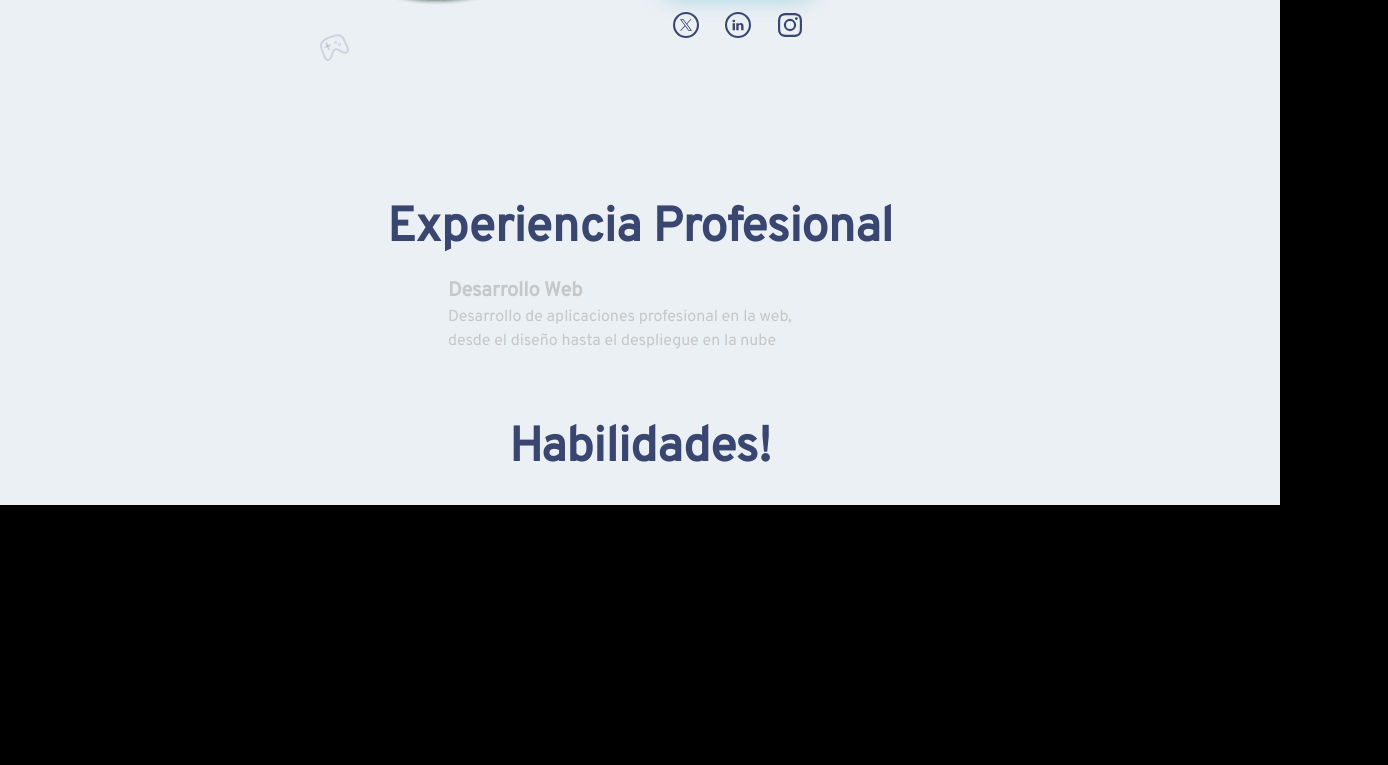
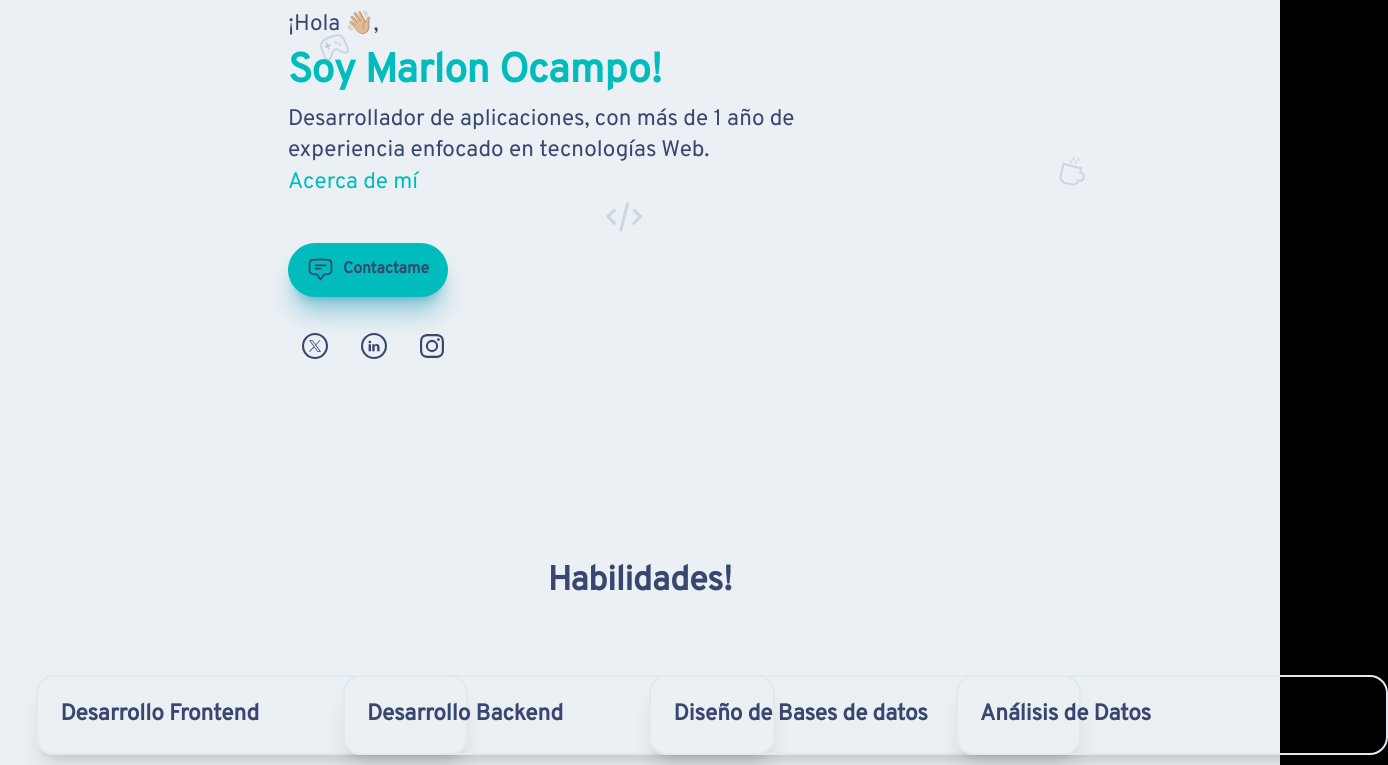
Before and after one commit to marlonocampo/portfolio, a React (Vite) app: page / in a window 1280 px wide. Shown: the part 535-1300 px from the top of the page, 1388 px wide, since content can reach past the window. Before the commit the page ends 1040 px from the top, so only its background shows below. Built offline with nearby package versions, Linux system fonts and the light colour scheme.

Commit message:
Tamaño de texto omogéneo

```diff
--- a/src/assets/icons/GitHub.tsx
+++ b/src/assets/icons/GitHub.tsx
@@ -1,5 +1,5 @@
 export const GitHubIcon = (): JSX.Element => (
-  <svg xmlns='http://www.w3.org/2000/svg' width='20' height='20' fill='currentColor' viewBox='0 0 16 16'>
+  <svg xmlns='http://www.w3.org/2000/svg' className='w-6 h-6' width='20' height='20' fill='currentColor' viewBox='0 0 16 16'>
     <path d='M8 0C3.58 0 0 3.58 0 8c0 3.54 2.29 6.53 5.47 7.59.4.07.55-.17.55-.38 0-.19-.01-.82-.01-1.49-2.01.37-2.53-.49-2.69-.94-.09-.23-.48-.94-.82-1.13-.28-.15-.68-.52-.01-.53.63-.01 1.08.58 1.23.82.72 1.21 1.87.87 2.33.66.07-.52.28-.87.51-1.07-1.78-.2-3.64-.89-3.64-3.95 0-.87.31-1.59.82-2.15-.08-.2-.36-1.02.08-2.12 0 0 .67-.21 2.2.82.64-.18 1.32-.27 2-.27.68 0 1.36.09 2 .27 1.53-1.04 2.2-.82 2.2-.82.44 1.1.16 1.92.08 2.12.51.56.82 1.27.82 2.15 0 3.07-1.87 3.75-3.65 3.95.29.25.54.73.54 1.48 0 1.07-.01 1.93-.01 2.2 0 .21.15.46.55.38A8.012 8.012 0 0 0 16 8c0-4.42-3.58-8-8-8z' />
   </svg>
 )
--- a/src/assets/styles/index.css
+++ b/src/assets/styles/index.css
@@ -70,12 +70,12 @@ h1 {
 
   .zoomEffect {
     transform: scale(.9);
-    animation: slideOrigin .5s ease forwards .1s;
+    animation: slideOrigin .5s ease forwards .4s;
   }
 
   .slideUp {
-    transform: translateY(20px);
-    animation: slideOrigin .5s ease forwards .1s;
+    transform: translateY(50px);
+    animation: slideOrigin .5s ease forwards .4s;
   }
 
   @keyframes slideOrigin {
--- a/src/components/App.tsx
+++ b/src/components/App.tsx
@@ -20,8 +20,8 @@ export function App (): JSX.Element {
         <NavBar />
       </SidebarProvider>
       <Presentation />
+      <Skills />
       <Experience />
-      <Skills />
     </main>
   )
 }
--- a/src/components/nav/Navbar.tsx
+++ b/src/components/nav/Navbar.tsx
@@ -21,7 +21,7 @@ export function NavBar (): JSX.Element {
         >
           <MenuIcon />
         </button>
-        <a href='#home' className='text-xl activeEfect'>MarlonOcampo</a>
+        <a href='#home' className='activeEfect'>marlonocampo</a>
       </div>
       <div className='hidden md:flex items-center gap-8'>
         {links.map(link => {
--- a/src/components/nav/Sidebar.tsx
+++ b/src/components/nav/Sidebar.tsx
@@ -2,11 +2,12 @@ import { useContext } from 'react'
 import { links } from './Links'
 import { CloseIcon } from '@assets/¨icons/CloseIcon'
 import { SidebarContext } from 'src/context/SidebarContext'
+
 export default function Sidebar (): JSX.Element {
   const { isOpen, closeSidebar } = useContext(SidebarContext)
 
   const classStyle = `py-3 pl-10 activeEfect btn-primary capitalize border-0 w-full
-                      hover:bg-secondary-focus   rounded-full flex gap-3 text-secondary`
+                      hover:bg-secondary-focus rounded-full flex gap-3 text-secondary`
   return (
     <div
       className={`${isOpen ? 'translate-x-0' : '-translate-x-full'} z-50 h-screen w-screen fixed
--- a/src/components/sections/Skills.tsx
+++ b/src/components/sections/Skills.tsx
@@ -3,7 +3,21 @@ export function Skills (): JSX.Element {
     <>
       <div className='flex justify-center items-center py-8'>
         <div className='divider' />
-        <h1 className='text-5xl font-bold text-secondary mt-10'>Habilidades!</h1>
+        <h1 className='text-3xl font-bold text-secondary mt-10'>Habilidades!</h1>
+      </div>
+      <div className='container text-secondary grid grid-cols-4 gap-4 p-8'>
+        <div className='card w-96 shadow-xl border-2 border-secondary-focus p-5'>
+          <h2 className='card-title'>Desarrollo Frontend</h2>
+        </div>
+        <div className='card w-96 shadow-xl border-2 border-secondary-focus p-5'>
+          <h2 className='card-title'>Desarrollo Backend</h2>
+        </div>
+        <div className='card w-96 shadow-xl border-2 border-secondary-focus p-5'>
+          <h2 className='card-title'>Diseño de Bases de datos</h2>
+        </div>
+        <div className='card w-96 shadow-xl border-2 border-secondary-focus p-5'>
+          <h2 className='card-title'>Análisis de Datos</h2>
+        </div>
       </div>
     </>
   )
--- a/src/components/sections/experience/Experience.tsx
+++ b/src/components/sections/experience/Experience.tsx
@@ -1,19 +1,11 @@
 
 export function Experience (): JSX.Element {
   return (
-    <div className='mt-5'>
+    <div className='px-8'>
       <div className='flex justify-center'>
-        <h1 className='text-5xl font-bold text-secondary mt-10'>Experiencia Profesional</h1>
+        <h1 className='text-3xl font-bold text-secondary mt-10'>Experiencia Profesional</h1>
       </div>
-      <div className='flex justify-center mt-6'>
-        <div className='card w-96'>
-          <h2 className='card-title'>Desarrollo Web</h2>
-          <p>
-            Desarrollo de aplicaciones profesional en la web, desde el diseño hasta el despliegue
-            en la nube
-          </p>
-        </div>
-      </div>
+
     </div>
   )
 }
--- a/src/components/sections/presentation/Presentation.tsx
+++ b/src/components/sections/presentation/Presentation.tsx
@@ -12,19 +12,19 @@ export function Presentation (): JSX.Element {
   return (
     <div id='#home' className={'gridColumns py-24 px-8 xl:px-64 bgTexture'}>
       <div className='flex justify-center items-center'>
-        <img src={pathPhotoProfileTheme()} className='hover:scale-105 transition-all' width={'400px'} height={'400px'} alt='Photo profile marlonocampo' />
+        <img src={pathPhotoProfileTheme()} className='hover:scale-105 transition-all' width={'300px'} height={'300px'} alt='Photo profile marlonocampo' />
       </div>
       <div className='flex flex-col items-start justify-center'>
-        <article className={'zoomEffect z-10 text-secondary prose xl:w-[70%] overflow-hidden'}>
-          <p className='text-3xl my-2'>¡Hola 👋🏼,</p>
+        <article className={'zoomEffect z-10 text-secondary prose xl:w-[80%] overflow-hidden'}>
+          <p className='text-xl my-2'>¡Hola 👋🏼,</p>
           <h1 className='text-info my-2 prose-h1'>Soy Marlon Ocampo!</h1>
-          <p className='text-2xl my-2'>
+          <p className='text-xl my-2'>
             Desarrollador de aplicaciones, con más de 1 año de experiencia enfocado en tecnologías Web.<br />
             <a className='decoration-transparent linknav text-info text-xl' href='#'>Acerca de mí</a>
           </p>
         </article>
         <div className='slideUp'>
-          <button className='btn btn-info text-lg decoration-transparent hover:bg-info-content
+          <button className='btn btn-info decoration-transparent hover:bg-info-content
             rounded-full mt-8 shadow-xl shadow-cyan-600/40 capitalize text-secondary'
           >
             <MessageIcon />
--- a/tailwind.config.js
+++ b/tailwind.config.js
@@ -36,7 +36,7 @@ export default {
           'secondary-focus': '#1f2c55',
           info: '#01bebe',
           'info-content': '#02a5a5',
-          'font-size': '16px',
+          'font-size': '18px',
           white: '#cfd7f1',
           neutral: '#3d4451',
           fontFamily: ['overpass']
@@ -48,7 +48,7 @@ export default {
           'secondary-focus': '#e1e9f0',
           info: '#01bebe',
           'info-content': '#02a5a5',
-          'font-size': '16px',
+          'font-size': '18px',
           white: '#cfd7f1',
           neutral: '#3d4451',
           fontFamily: ['overpass']
```
